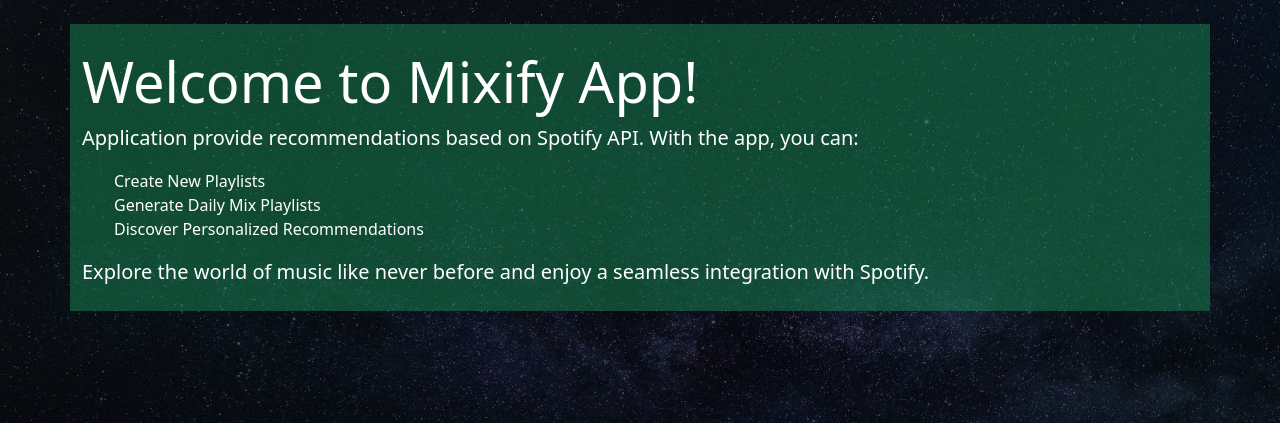
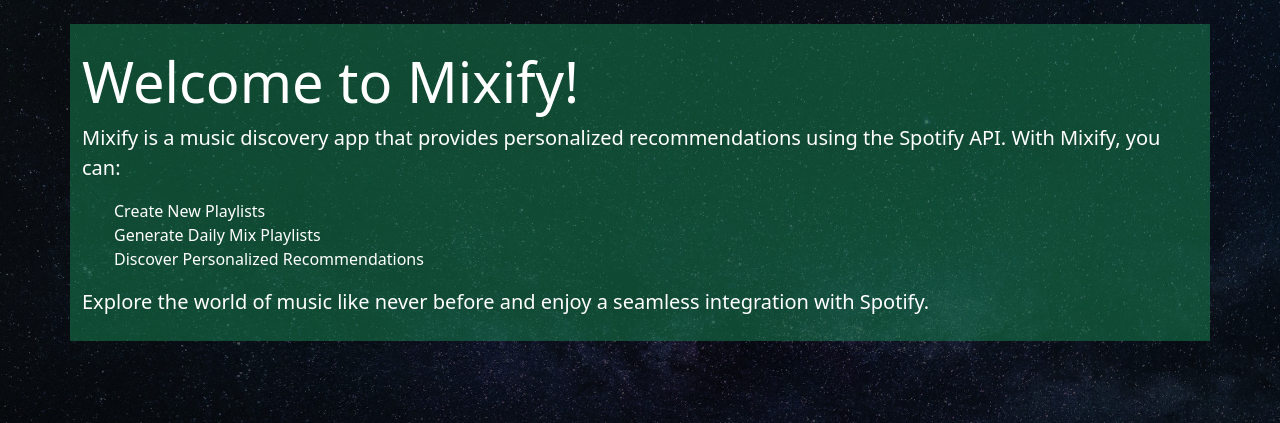
Before and after one commit to Timych84/mixify, a Flask app: template services/web/templates/index.html in a window 1280 px wide. Shown: the part 76-499 px from the top of the page. Run offline with Flask 3, Linux system fonts and the light colour scheme; the template is opened without the code that fills it, so the values that code supplies are empty.

Commit message:
update description

```diff
--- a/services/web/templates/app_description.html
+++ b/services/web/templates/app_description.html
@@ -1,6 +1,6 @@
 <div class="jumbotron mt-4">
-    <h1 class="display-4">Welcome to Mixify App!</h1>
-    <p class="lead">Application provide recommendations based on Spotify API. With the app, you can:</p>
+    <h1 class="display-4">Welcome to Mixify!</h1>
+    <p class="lead">Mixify is a music discovery app that provides personalized recommendations using the Spotify API. With Mixify, you can:</p>
     <ul class="list-group-flush" style="padding-left: 1em !important; margin-left: 1em;">
         <li class="list-group-item list-style-type: disc !important;">Create New Playlists</li>
         <li class="list-group-item list-style-type: disc !important;">Generate Daily Mix Playlists</li>
```
